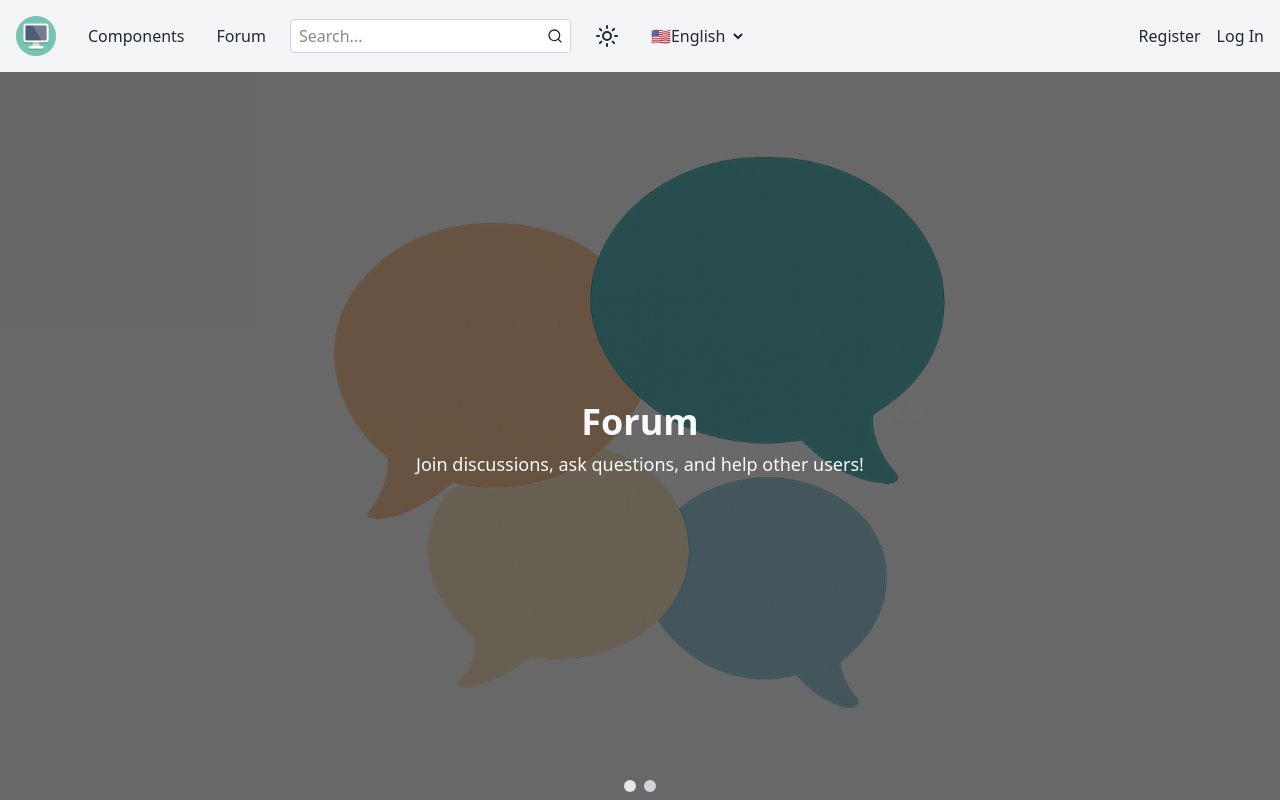
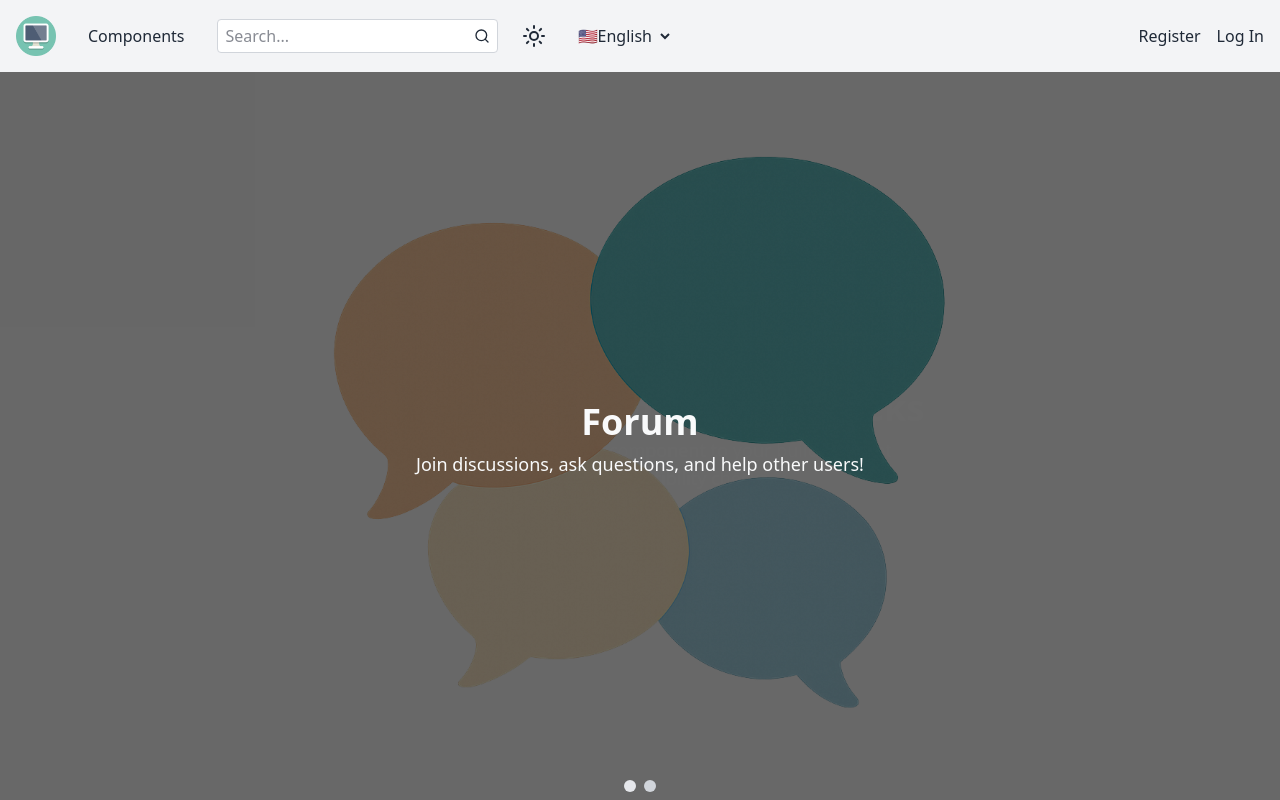
Before and after one commit to alexandrbiktimirov/PC_Shop, a React (Vite) app in the folder frontend/: page / in a window 1280 px wide. Shown: the top 800 px of the page. Built offline with nearby package versions, Linux system fonts and the light colour scheme.

Commit message:
fix: remove forum link from navigation

```diff
--- a/frontend/src/components/Navigation.tsx
+++ b/frontend/src/components/Navigation.tsx
@@ -24,7 +24,7 @@
 
     return (
         <nav className="navigation">
-            <NavLink to="/" className="nav-link">
+            <NavLink to="/">
                 <img src="/assets/logo.png" alt="Logo" className="h-10 w-10" />
             </NavLink>
 
@@ -38,8 +38,6 @@
                     ))}
                 </ul>
             </div>
-
-            <NavLink to="/forum" className="nav-link">{t('header.forum')}</NavLink>
 
             <form onSubmit={(e) => {
                     e.preventDefault();
```
